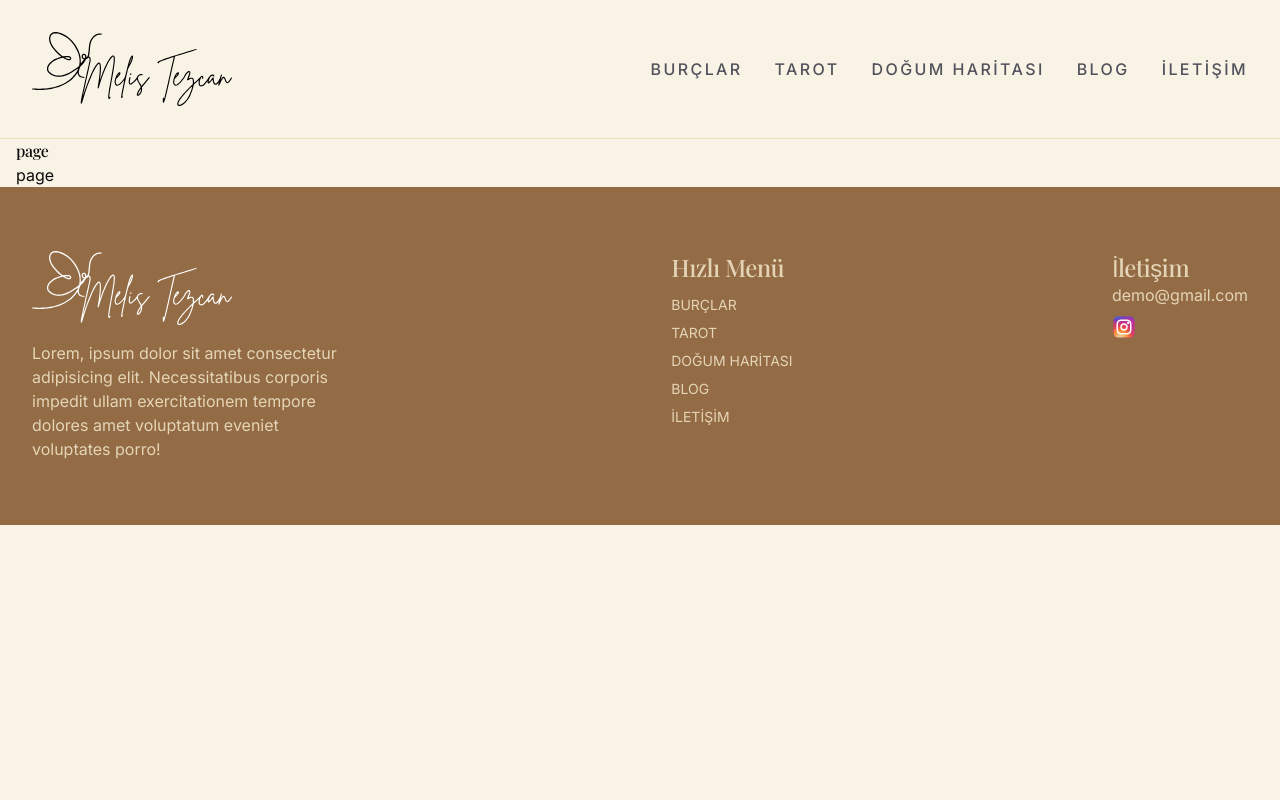
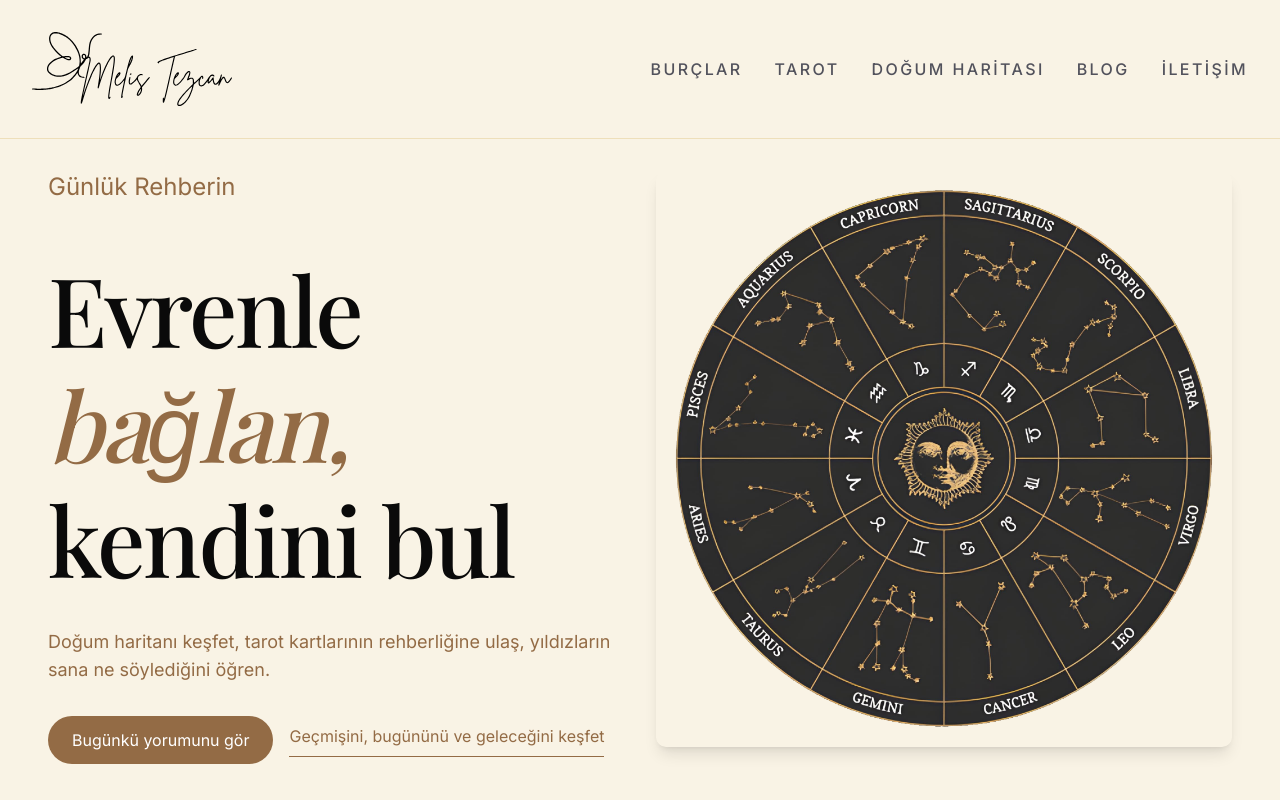
Before and after one commit to berkeozbek540/astrology, a Next.js app: page / in a window 1280 px wide. Shown: the top 800 px of the page. Built offline with nearby package versions, Linux system fonts and the light colour scheme; a web font is replaced by a local one.

Commit message:
add hero section

```diff
--- a/app/(site)/iletisim/page.tsx
+++ b/app/(site)/iletisim/page.tsx
@@ -72,6 +72,10 @@ const page = () => {
             <div className="flex items-center gap-3 my-4">
               <span className="text-altin">✦</span>
               <span className="text-sm">Bireysel Doğum Haritası Analizi</span>
+            </div>
+            <div className="flex items-center gap-3 my-4">
+              <span className="text-altin">✦</span>
+              <span className="text-sm">Tarot Açılımı</span>
             </div>
             <div className="flex items-center gap-3 my-4">
               <span className="text-altin">✦</span>
--- a/app/(site)/page.tsx
+++ b/app/(site)/page.tsx
@@ -1,10 +1,10 @@
+import Hero from "@/components/home/Hero";
 import React from "react";
 
 const page = () => {
   return (
-    <div>
-      <h1>page</h1>
-      <p>page</p>
+    <div className="container mx-auto p-8 mb-8">
+      <Hero />
     </div>
   );
 };
--- /dev/null
+++ b/components/home/Hero.tsx
@@ -0,0 +1,40 @@
+import Image from "next/image";
+import Link from "next/link";
+
+const Hero = () => {
+  return (
+    <div className="md:grid md:grid-cols-2 gap-8">
+      <div className="flex flex-col mb-12 md:mb-0">
+        <span className="text-2xl text-kahve mb-12">Günlük Rehberin</span>
+        <h1 className="text-8xl leading-[1.2] mb-8">
+          Evrenle <br />
+          <span className="italic text-kahve">bağlan,</span> <br /> kendini bul
+        </h1>
+        <p className="text-kahve text-lg">
+          Doğum haritanı keşfet, tarot kartlarının rehberliğine ulaş, yıldızların sana ne
+          söylediğini öğren.
+        </p>
+        <div className="flex md:flex-row flex-col items-center gap-4 mt-8">
+          <Link href="/astroloji" className="bg-kahve text-white px-6 py-3 rounded-full w-max">
+            Bugünkü yorumunu gör
+          </Link>
+          <Link href="/burclar" className="border-b border-kahve text-kahve pb-2">
+            Geçmişini, bugününü ve geleceğini keşfet
+          </Link>
+        </div>
+      </div>
+      <div>
+        {" "}
+        <Image
+          src="/hero.png"
+          alt="Hero Image"
+          width={500}
+          height={500}
+          className="w-full h-auto rounded-lg shadow-lg"
+        />
+      </div>
+    </div>
+  );
+};
+
+export default Hero;
```
Also changed, not shown: public/hero.png (added).
